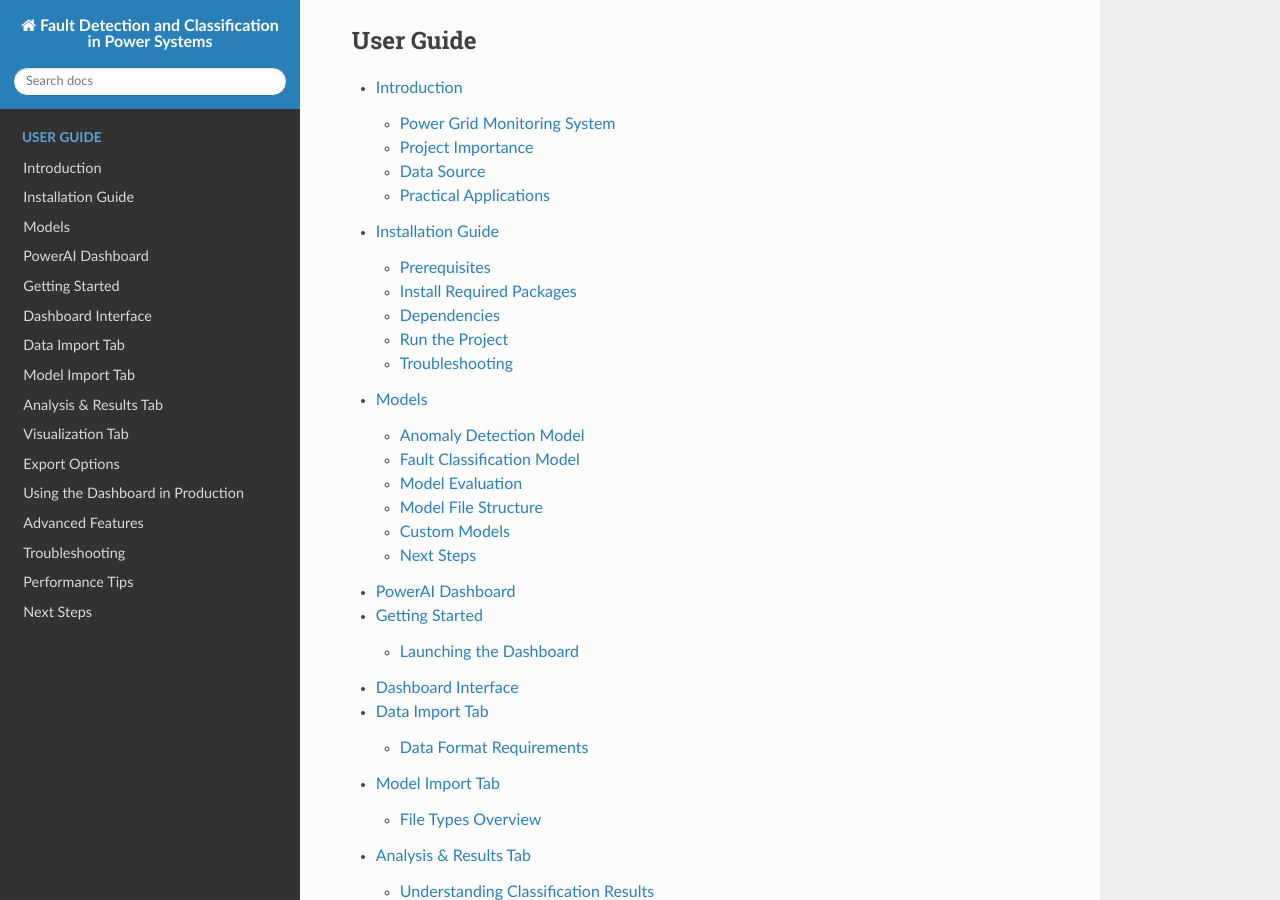
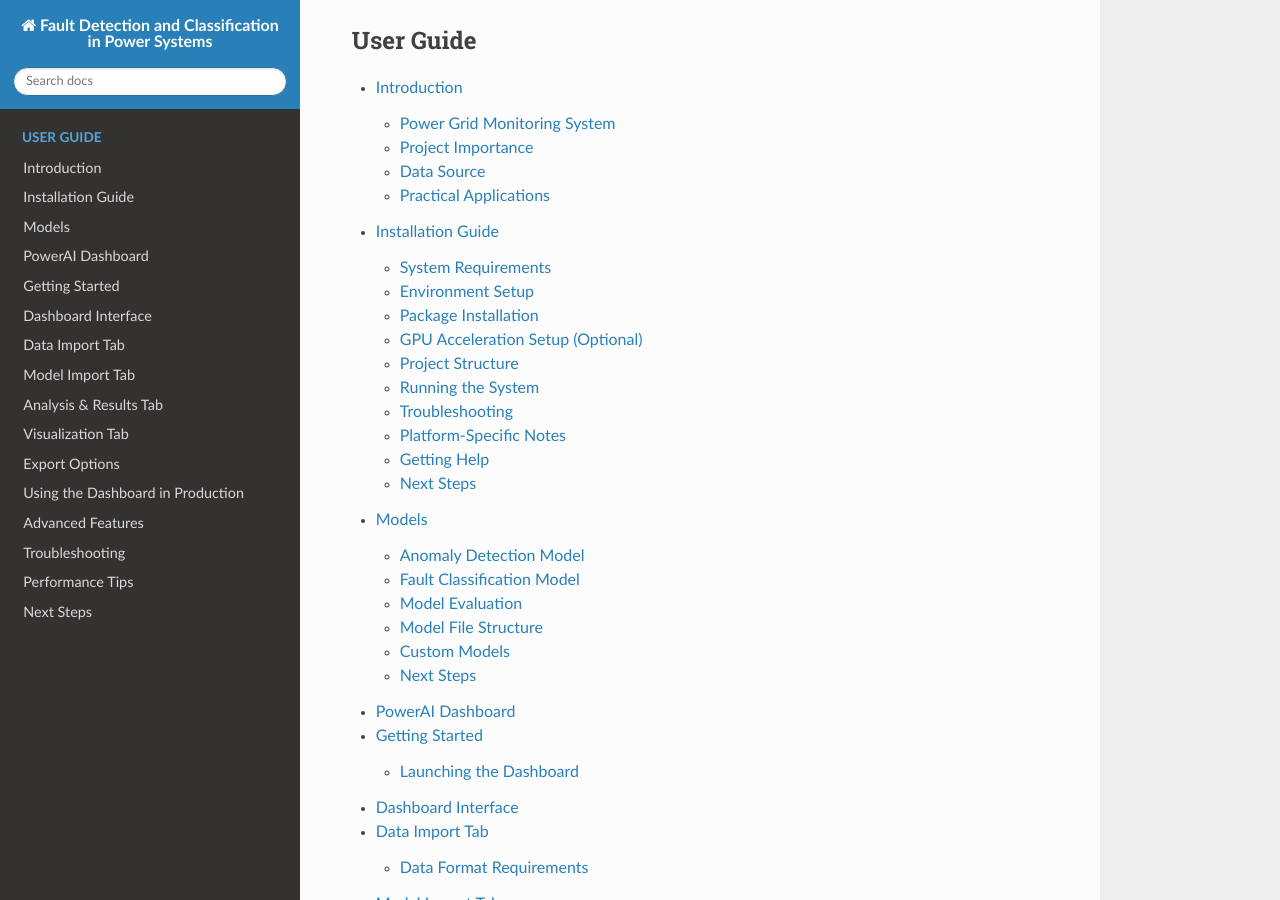
Before and after one commit to Amine-te/Fault-Detection-and-Classification-in-Power-Systems, a Sphinx documentation site: the page built from docs/source/index.rst, in a window 1280 px wide and 900 px high, scrolled down 504 px. Built offline with Sphinx 7.4.7 and the Read the Docs theme 3.1.0, drawn with Linux system fonts in a browser that asks for light colours; pages that are not in the unit, such as notebooks, are missing from menus; some of the changed lines change nothing that is shown.

Commit message:
update installation.rst

```diff
--- a/docs/source/installation.rst
+++ b/docs/source/installation.rst
@@ -1,77 +1,195 @@
+.. _installation:
+
+===================
 Installation Guide
-==================
+===================
 
-This document provides instructions to set up the environment required to run the **TimeSeriesProject3.0**.
+This document provides complete instructions to set up the **Power Grid Anomaly Detection System** on your local machine or server.
 
-Prerequisites
--------------
+System Requirements
+-------------------
 
-Ensure you have Python 3.8 or higher installed. It is recommended to use a virtual environment.
+Minimum:
+- Python 3.8+
+- 8GB RAM
+- 10GB disk space
+- Windows 10+/macOS 10.15+/Linux (Ubuntu 20.04+ recommended)
 
-You can create and activate a virtual environment as follows:
+Recommended for optimal performance:
+- Python 3.10
+- 16GB+ RAM
+- NVIDIA GPU with CUDA support (for TensorFlow acceleration)
+- SSD storage
+
+Environment Setup
+-----------------
+
+1. Create Virtual Environment:
+
+   .. code-block:: bash
+      :caption: Windows
+
+      python -m venv venv
+      venv\Scripts\activate
+
+   .. code-block:: bash
+      :caption: macOS/Linux
+
+      python3 -m venv venv
+      source venv/bin/activate
+
+2. Upgrade core tools:
+
+   .. code-block:: bash
+
+      pip install --upgrade pip setuptools wheel
+
+Package Installation
+--------------------
+
+Method 1: Using requirements.txt (Recommended)
+
+1. Download the project files including ``requirements.txt``
+2. Run:
+
+   .. code-block:: bash
+
+      pip install -r requirements.txt
+
+Method 2: Manual Installation (if requirements.txt unavailable)
+
+Core Dependencies:
 
 .. code-block:: bash
 
-   python -m venv venv
-   source venv\Scripts\activate
+   # Data processing
+   pip install numpy==1.23.5 pandas==1.5.3 scipy==1.10.0
 
-Install Required Packages
--------------------------
+   # Machine Learning
+   pip install scikit-learn==1.2.2 tensorflow==2.12.0 keras==2.12.0
+   pip install imbalanced-learn==0.10.1 joblib==1.2.0
 
-Install the required Python packages using `pip`:
+   # Visualization
+   pip install matplotlib==3.7.1 seaborn==0.12.2 plotly==5.14.1
+
+   # Time Series Analysis
+   pip install statsmodels==0.13.5 pmdarima==2.0.3
+
+Optional Dependencies:
 
 .. code-block:: bash
 
-   pip install -r requirements.txt
+   # Jupyter Notebook support
+   pip install jupyter==1.0.0 ipywidgets==8.0.6
 
-If a `requirements.txt` is not available, manually install the dependencies listed below.
+   # Dashboard dependencies
+   pip install streamlit==1.22.0
 
-Dependencies
-------------
+GPU Acceleration Setup (Optional)
+---------------------------------
 
-The following Python libraries are used in this project:
+For NVIDIA GPU users:
+
+1. Verify CUDA compatibility:
+
+   .. code-block:: bash
+
+      nvidia-smi
+
+2. Install CUDA Toolkit 11.8 and cuDNN 8.6
+3. Install TensorFlow with GPU support:
+
+   .. code-block:: bash
+
+      pip install tensorflow[and-cuda]==2.12.0
+
+4. Verify GPU detection:
+
+   .. code-block:: python
+
+      import tensorflow as tf
+      print(tf.config.list_physical_devices('GPU'))
+
+Project Structure
+----------------
+
+After installation, your project directory should contain:
+
+::
+
+   PowerGridAnomalyDetection/
+   ├── data/               # Sample datasets
+   ├── models/             # Pretrained models
+   │   ├── lstm_model.h5
+   │   └── classifier.joblib
+   ├── notebooks/          # Jupyter notebooks
+   ├── src/                # Source code
+   ├── dashboard.py        # Streamlit application
+   ├── requirements.txt    # Dependency list
+   └── README.md
+
+Running the System
+------------------
+
+Option 1: Jupyter Notebook (Analysis)
 
 .. code-block:: bash
 
-   numpy
-   pandas
-   matplotlib
-   seaborn
-   scikit-learn
-   scipy
-   statsmodels
-   pmdarima
-   tensorflow
-   keras
-   joblib
+   jupyter notebook notebooks/PowerGridAnalysis.ipynb
 
-Optional (for notebook execution):
+Option 2: Streamlit Dashboard (Visualization)
 
 .. code-block:: bash
 
-   jupyter
-   ipywidgets
-
-You can install them using pip:
-
-.. code-block:: bash
-
-   pip install numpy pandas matplotlib seaborn scikit-learn scipy statsmodels pmdarima tensorflow keras joblib jupyter ipywidgets
-
-Run the Project
----------------
-
-To run the notebook:
-
-.. code-block:: bash
-
-   jupyter notebook TimeSeriesProject3.0.ipynb
-
-This will open the notebook in your default web browser. Follow the cells in sequence to reproduce the analysis.
+   streamlit run dashboard.py
 
 Troubleshooting
 ---------------
 
-- Ensure all dependencies are installed before running the notebook.
-- For TensorFlow GPU support, ensure CUDA and cuDNN are properly configured.
-- Use `pip list` to verify installed package versions.
+Common Issues and Solutions:
+
+1. **Package Conflicts**:
+   - Symptom: Import errors or version warnings
+   - Solution: Create fresh virtual environment
+
+2. **GPU Not Detected**:
+   - Verify CUDA/cuDNN versions match TensorFlow requirements
+   - Check NVIDIA drivers are up-to-date
+
+3. **Memory Errors**:
+   - Reduce batch size in model configurations
+   - Use ``--no-cache-dir`` with pip if RAM is limited
+
+4. **Simulink Data Import**:
+   - Ensure CSV files use consistent timestamp formatting
+   - Verify voltage/current columns are properly labeled
+
+Platform-Specific Notes
+----------------------
+
+Windows:
+- May require Visual C++ Build Tools for some packages
+- Use PowerShell for better terminal support
+
+macOS:
+- May need Homebrew for some system dependencies:
+  ``brew install openssl``
+
+Linux:
+- Install system packages first:
+  ``sudo apt-get install python3-dev python3-venv``
+
+Getting Help
+------------
+
+For additional support:
+- Consult the project's ``FAQ.md``
+- Open an issue on our GitHub repository
+- Contact the project maintainers at maintainer@powergridai.com
+
+Next Steps
+----------
+
+- :ref:`quickstart`: Learn how to run your first analysis
+- :ref:`configuration`: Customize system parameters
+- :ref:`troubleshooting`: Detailed error resolution guide
```
